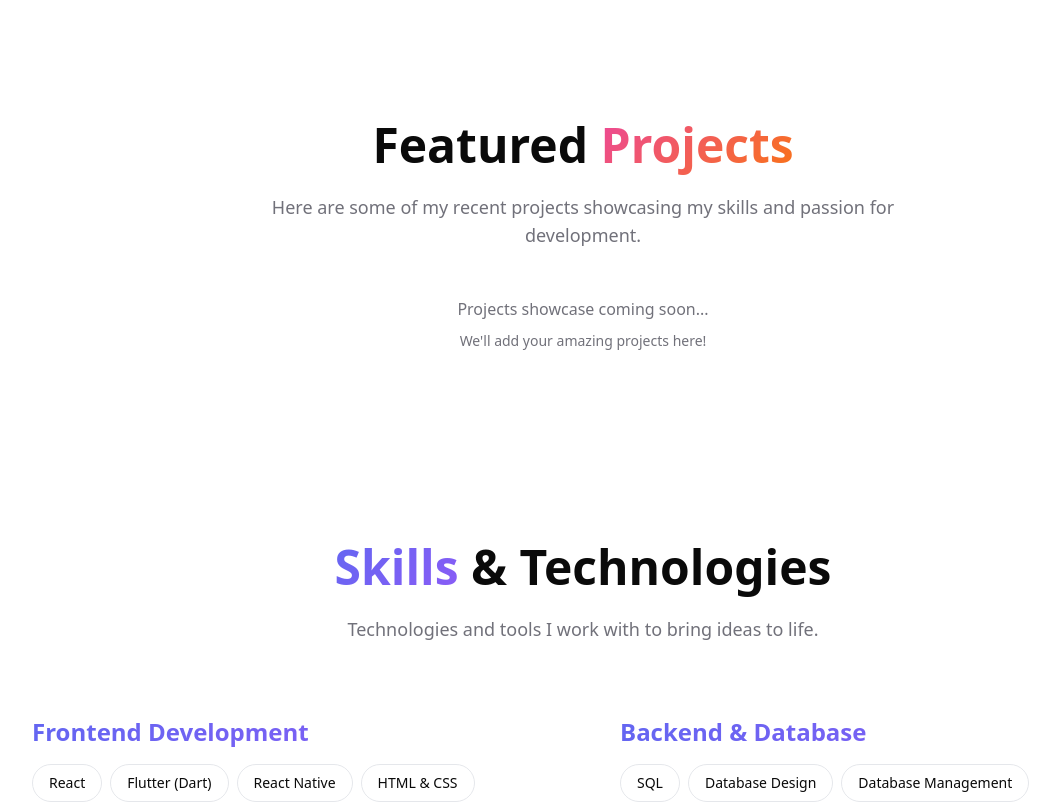
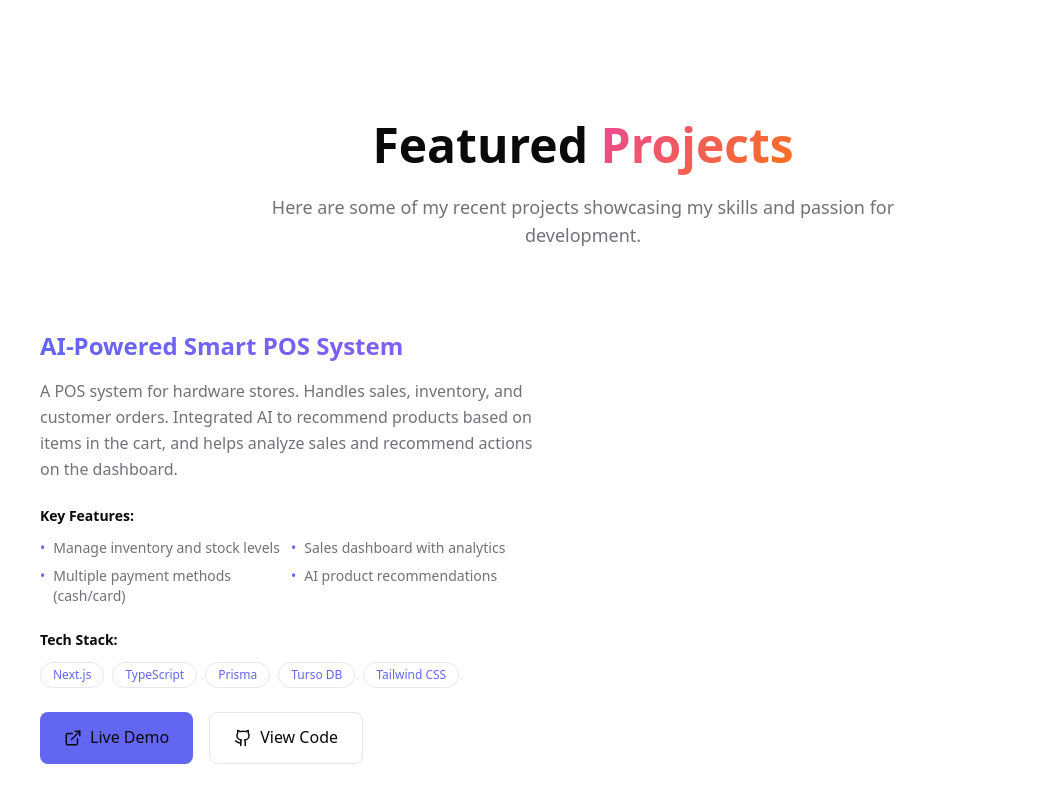
Before and after one commit to Nut-Phitsavath/portfolio, a Next.js app: page / in a window 1280 px wide. Shown: the part 1320-2122 px from the top of the page, without its empty margins (57-1117 px from the left). Built offline with nearby package versions, Linux system fonts and the light colour scheme.

Commit message:
add first project (smart pos system)

```diff
--- a/components/Projects.tsx
+++ b/components/Projects.tsx
@@ -1,8 +1,26 @@
 'use client';
 
 import { motion } from 'framer-motion';
+import { ExternalLink, Github } from 'lucide-react';
 
 export default function Projects() {
+    const projects = [
+        {
+            title: "AI-Powered Smart POS System",
+            description: "A POS system for hardware stores. Handles sales, inventory, and customer orders. Integrated AI to recommend products based on items in the cart, and helps analyze sales and recommend actions on the dashboard.",
+            techStack: ["Next.js", "TypeScript", "Prisma", "Turso DB", "Tailwind CSS"],
+            liveUrl: "https://ai-integrated-pos-system-production.up.railway.app", // Replace with your actual Railway URL
+            githubUrl: "https://github.com/Nut-Phitsavath/ai-integrated-pos-system", // Replace with your actual GitHub URL
+            gradient: "from-blue-500 to-purple-600",
+            features: [
+                "Manage inventory and stock levels",
+                "Sales dashboard with analytics",
+                "Multiple payment methods (cash/card)",
+                "AI product recommendations"
+            ]
+        }
+    ];
+
     return (
         <section id="projects" className="py-24 px-6">
             <div className="max-w-6xl mx-auto">
@@ -11,19 +29,93 @@ export default function Projects() {
                     whileInView={{ opacity: 1, y: 0 }}
                     viewport={{ once: true }}
                     transition={{ duration: 0.6 }}
-                    className="text-center"
+                    className="text-center mb-12"
                 >
                     <h2 className="text-4xl md:text-5xl font-bold mb-6">
                         Featured <span className="gradient-accent-text">Projects</span>
                     </h2>
-                    <p className="text-lg text-muted-foreground max-w-2xl mx-auto mb-12">
+                    <p className="text-lg text-muted-foreground max-w-2xl mx-auto">
                         Here are some of my recent projects showcasing my skills and passion for development.
                     </p>
-                    <div className="text-muted-foreground">
-                        <p>Projects showcase coming soon...</p>
-                        <p className="text-sm mt-2">We'll add your amazing projects here!</p>
-                    </div>
                 </motion.div>
+
+                <div className="grid grid-cols-1 lg:grid-cols-2 gap-8">
+                    {projects.map((project, index) => (
+                        <motion.div
+                            key={index}
+                            initial={{ opacity: 0, y: 30 }}
+                            whileInView={{ opacity: 1, y: 0 }}
+                            viewport={{ once: true }}
+                            transition={{ duration: 0.5, delay: index * 0.1 }}
+                            className="group relative rounded-2xl glass overflow-hidden hover:shadow-2xl transition-all duration-300"
+                        >
+                            {/* Gradient overlay */}
+                            <div className={`absolute inset-0 bg-gradient-to-br ${project.gradient} opacity-0 group-hover:opacity-10 transition-opacity duration-300`} />
+
+                            <div className="relative p-8">
+                                {/* Title */}
+                                <h3 className="text-2xl font-bold mb-4 gradient-text">
+                                    {project.title}
+                                </h3>
+
+                                {/* Description */}
+                                <p className="text-muted-foreground mb-6 leading-relaxed">
+                                    {project.description}
+                                </p>
+
+                                {/* Features */}
+                                <div className="mb-6">
+                                    <h4 className="text-sm font-semibold mb-3 text-foreground/80">Key Features:</h4>
+                                    <ul className="grid grid-cols-1 md:grid-cols-2 gap-2">
+                                        {project.features.map((feature, idx) => (
+                                            <li key={idx} className="text-sm text-muted-foreground flex items-start">
+                                                <span className="mr-2 text-primary">•</span>
+                                                {feature}
+                                            </li>
+                                        ))}
+                                    </ul>
+                                </div>
+
+                                {/* Tech Stack */}
+                                <div className="mb-6">
+                                    <h4 className="text-sm font-semibold mb-3 text-foreground/80">Tech Stack:</h4>
+                                    <div className="flex flex-wrap gap-2">
+                                        {project.techStack.map((tech, idx) => (
+                                            <span
+                                                key={idx}
+                                                className="px-3 py-1 rounded-full bg-primary/10 text-primary border border-primary/20 hover:bg-primary/20 transition-colors text-xs font-medium"
+                                            >
+                                                {tech}
+                                            </span>
+                                        ))}
+                                    </div>
+                                </div>
+
+                                {/* Links */}
+                                <div className="flex gap-4">
+                                    <a
+                                        href={project.liveUrl}
+                                        target="_blank"
+                                        rel="noopener noreferrer"
+                                        className="flex items-center gap-2 px-6 py-3 rounded-lg bg-primary text-primary-foreground hover:bg-primary/90 transition-colors font-medium"
+                                    >
+                                        <ExternalLink size={18} />
+                                        Live Demo
+                                    </a>
+                                    <a
+                                        href={project.githubUrl}
+                                        target="_blank"
+                                        rel="noopener noreferrer"
+                                        className="flex items-center gap-2 px-6 py-3 rounded-lg border border-primary/20 hover:bg-primary/10 transition-colors font-medium"
+                                    >
+                                        <Github size={18} />
+                                        View Code
+                                    </a>
+                                </div>
+                            </div>
+                        </motion.div>
+                    ))}
+                </div>
             </div>
         </section>
     );
```
